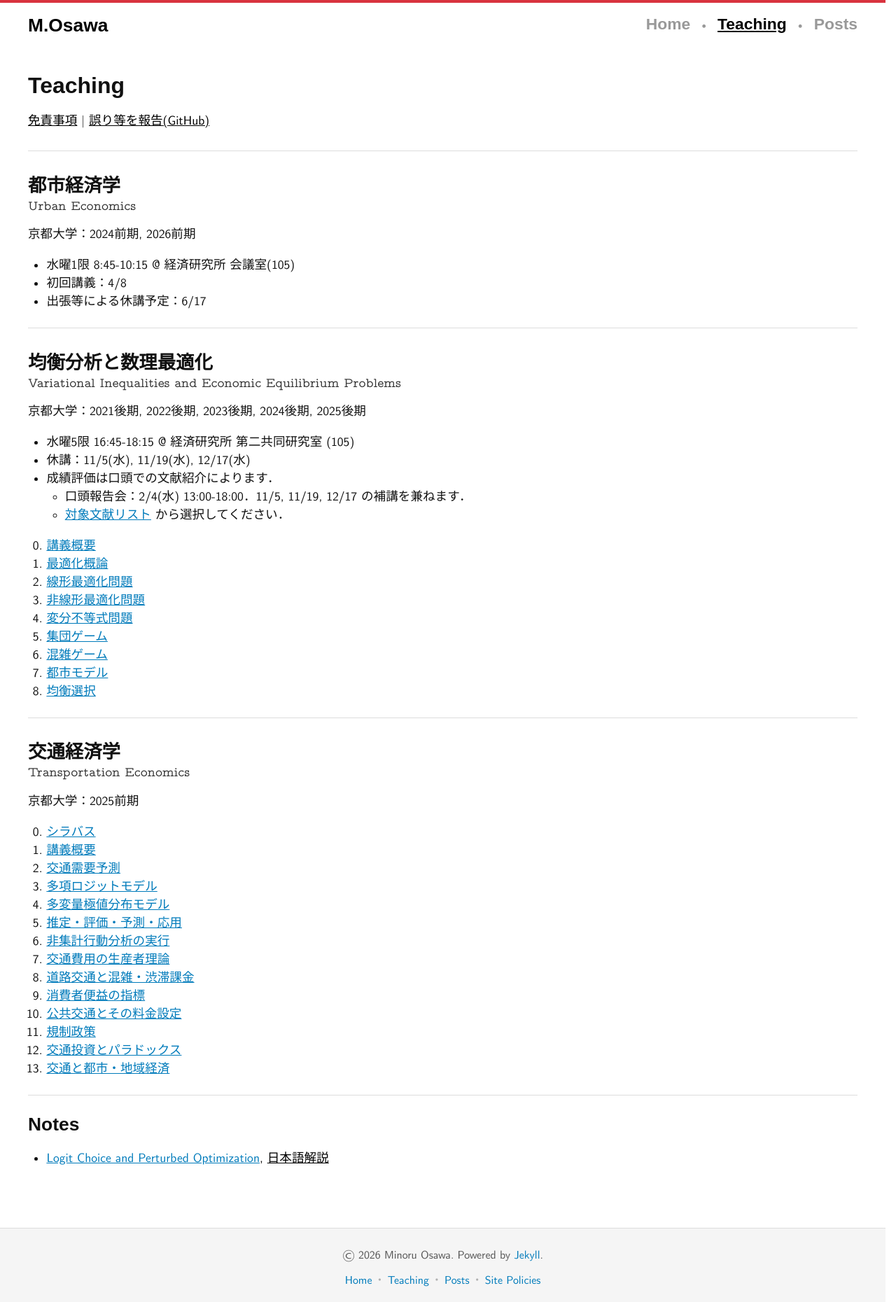
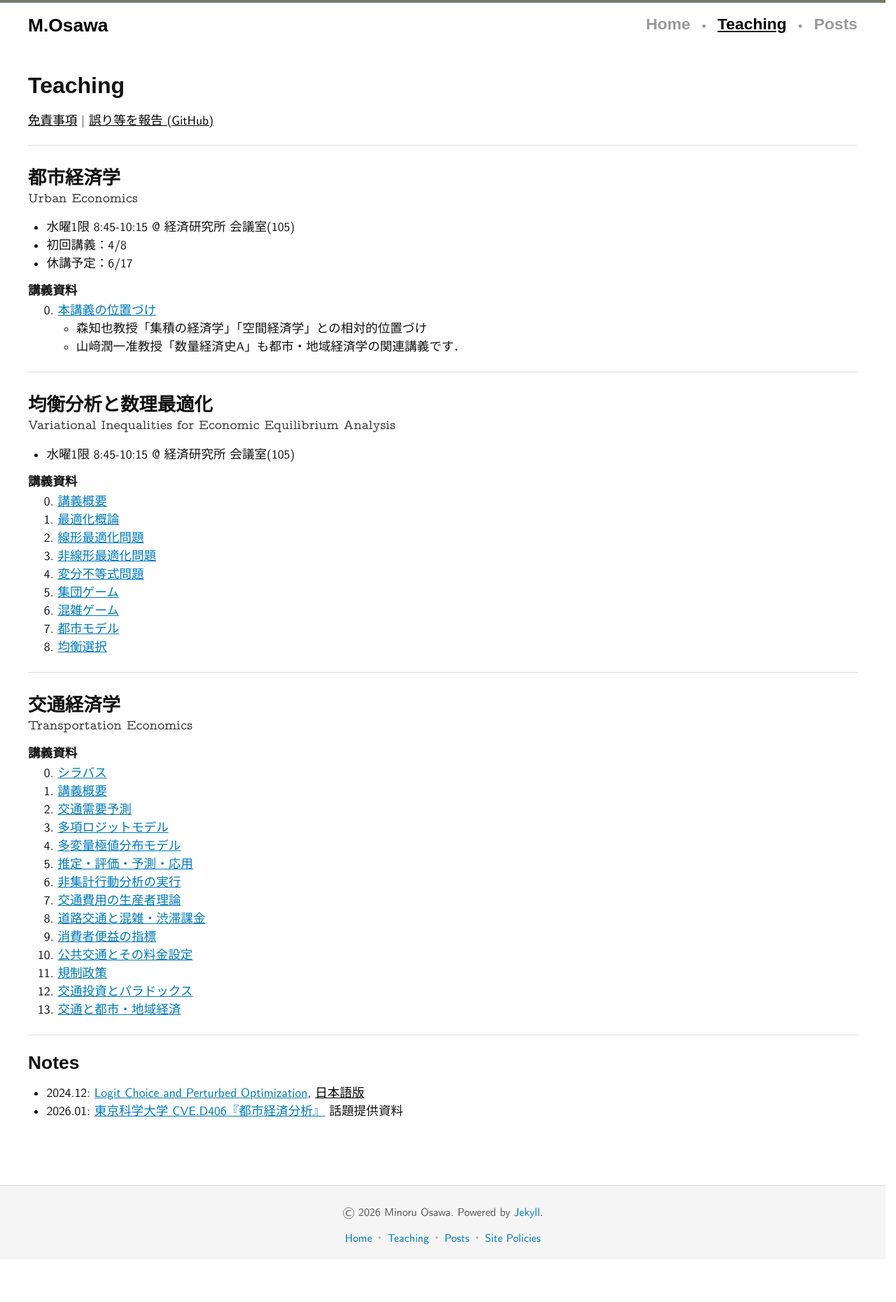
Before and after one commit to mino-osawa/mino-osawa.github.io, a Jekyll site: the page built from teaching.markdown, in a window 1280 px wide. Shown: the whole page at 70% size. Built offline with Jekyll 4.4.1, drawn with Linux system fonts in a browser that asks for light colours; some web fonts are replaced; after the commit the page ends 1799 px from its top, so only the background shows below that.

Commit message:
refactor teaching

```diff
--- a/_includes/profile.html
+++ b/_includes/profile.html
@@ -8,9 +8,9 @@
         <ul class="info">
         <li class="em"><img src="/assets/img/em.png" id="em-img"> <button id="cpem" class="em-button" type="button">Copy</button><noscript>This site requires JavaScript.</noscript></li>
         <li class="loc"><a href="https://maps.app.goo.gl/E2Qxmj5z11s1J57G9">Kyoto, Japan</a></li>
-        <li class="twt"><a href="https://twitter.com/minoru_osawa">Twitter</a>・<a href="https://www.researchgate.net/profile/Minoru-Osawa">ResearchGate</a></li>
-        <li class="lnks"><a href="https://scholar.google.co.jp/citations?user=qKxF-dkAAAAJ">Google Scholar</a>・<a href="https://orcid.org/0000-0001-9067-5375">ORCID</a></li>
-        <li class="doc"><a href="/assets/CV-Osawa.pdf">CV (pdf)</a>・<a href="https://researchmap.jp/minoru_osawa">researchmap（日本語情報）</a></li>
+        <li class="twt"><a href="https://twitter.com/minoru_osawa">Twitter</a><span class="separator">・</span><a href="https://www.researchgate.net/profile/Minoru-Osawa">ResearchGate</a></li>
+        <li class="lnks"><a href="https://scholar.google.co.jp/citations?user=qKxF-dkAAAAJ">Google Scholar</a><span class="separator">・</span><a href="https://orcid.org/0000-0001-9067-5375">ORCID</a></li>
+        <li class="doc"><a href="/assets/CV-Osawa.pdf">CV(pdf)</a><span class="separator">・</span><a href="https://researchmap.jp/minoru_osawa">researchmap（日本語情報）</a></li>
         </ul>
 
         <script>
--- a/_sass/components/_navigation.scss
+++ b/_sass/components/_navigation.scss
@@ -1,7 +1,7 @@
 /* === ナビゲーション === */
 .site-nav {
   font-family: "Computer Modern Sans Serif", "Noto Sans JP", sans-serif;
-  border-top: 4px solid $color-beniaka;
+  border-top: 4px solid $color-yamabatoiro;
 
   a {
     text-decoration: none;
--- a/_sass/layout/_layout.scss
+++ b/_sass/layout/_layout.scss
@@ -45,7 +45,23 @@
   }
 }
 
-.title-block {
+// teaching
+
+.course, .notes {
+    border-top: 1px solid #ddd;
+    padding: 1.5rem 0 1.5rem;
+
+    ul {
+        margin: 0;
+    }
+
+    h3 {
+        font-size: $Base;
+        margin: .8rem 0 0;
+    }
+}
+
+.course-header {
   display: flex;
   flex-direction: column;
   align-items: flex-start;
@@ -55,7 +71,7 @@
   }
 
   .en {
-    font-size: clamp(1.1rem, 1.5vw, 1.2rem);
+    font-size: $FSize-3;
     color: #333;
     font-family: "Computer Modern Typewriter", sans-serif;
   }
@@ -64,3 +80,7 @@
 .course-info {
   margin: 0.83em 0 0 0;
 }
+
+.course-contents ol {
+    margin: .2rem 0 0 1rem;
+}
--- a/_sass/utilities/_utilities.scss
+++ b/_sass/utilities/_utilities.scss
@@ -7,6 +7,10 @@
 .position {
   font-weight: bold;
   color: $color-koinezu;
+}
+
+.separator {
+    color: $color-separator;
 }
 
 .note,
--- a/teaching.markdown
+++ b/teaching.markdown
@@ -3,90 +3,120 @@ layout: "default"
 title: "M.Osawa - Teaching"
 permalink: "/teaching/"
 ---
-
 <h1>Teaching</h1>
 
-<p><a href="/policies/#disclaimer">免責事項</a> | <a href="https://github.com/{{ site.github.user }}/{{ site.github.repo }}/issues/new?title=講義資料について" target="_blank">誤り等を報告(GitHub) </a></p>
-
-<hr>
-
-<div class="title-block" id="ur">
-  <h2 class="jp">都市経済学</h2>
-  <div class="en">Urban Economics</div>
-</div>
-<div class="course-info">
-京都大学：2024前期, 2026前期
+<div class="teaching-meta">
+  <p>
+    <a href="/policies/#disclaimer">免責事項</a> |
+    <a href="https://github.com/{{ site.github.user }}/{{ site.github.repo }}/issues/new?title=講義資料について" target="_blank">
+      誤り等を報告 (GitHub)
+    </a>
+  </p>
 </div>
 
-<ul>
-<li>水曜1限 8:45-10:15 @ 経済研究所 会議室(105)</li>
-<li>初回講義：4/8</li>
-<li>出張等による休講予定：6/17</li>
-</ul>
 
-<hr>
+<section class="course" id="ur">
 
-<div class="title-block" id="vi">
-  <h2 class="jp">均衡分析と数理最適化</h2>
-  <div class="en">Variational Inequalities and Economic Equilibrium Problems</div>
-</div>
-<div class="course-info">
-京都大学：2021後期, 2022後期, 2023後期, 2024後期, 2025後期
-</div>
+  <header class="course-header">
+    <h2 class="jp">都市経済学</h2>
+    <div class="en">Urban Economics</div>
+  </header>
 
-<ul>
-<li>水曜5限 16:45-18:15 @ 経済研究所 第二共同研究室 (105)</li>
-<li>休講：11/5(水), 11/19(水), 12/17(水)</li>
-<li>成績評価は口頭での文献紹介によります．
+  <div class="course-info">
     <ul>
-    <li>口頭報告会：2/4(水) 13:00-18:00．11/5, 11/19, 12/17 の補講を兼ねます．</li>
-    <li><a href="/notes/vip/VI25-Readings.pdf">対象文献リスト</a> から選択してください．</li>
+      <li>水曜1限 8:45-10:15 @ 経済研究所 会議室(105)</li>
+      <li>初回講義：4/8</li>
+      <li>休講予定：6/17</li>
     </ul>
-</li>
-</ul>
+  </div>
 
-<ol start="0">
-<li><a href="/notes/vip/VI25-00_Orientation.pdf">講義概要</a></li>
-<li><a href="/notes/vip/VI25-01_Opt.pdf">最適化概論</a></li>
-<li><a href="/notes/vip/VI25-02_LP.pdf">線形最適化問題</a></li>
-<li><a href="/notes/vip/VI25-03_NLP.pdf">非線形最適化問題</a></li>
-<li><a href="/notes/vip/VI25-04_VIP.pdf">変分不等式問題</a></li>
-<li><a href="/notes/vip/VI25-05_PG.pdf">集団ゲーム</a></li>
-<li><a href="/notes/vip/VI25-06_Congestion.pdf">混雑ゲーム</a></li>
-<li><a href="/notes/vip/VI25-07_Urban.pdf">都市モデル</a></li>
-<li><a href="/notes/vip/24-08_Stability.pdf">均衡選択</a></li>
-</ol>
+  <div class="course-contents">
+    <h3>講義資料</h3>
+    <ol start="0">
+      <li>
+        <a href="/notes/urban/Lecture-Map-2026.pdf">本講義の位置づけ</a>
+        <ul>
+          <li>森知也教授「集積の経済学」「空間経済学」との相対的位置づけ</li>
+          <li>山﨑潤一准教授「数量経済史A」も都市・地域経済学の関連講義です．</li>
+        </ul>
+      </li>
+    </ol>
+  </div>
 
-<hr>
+</section>
 
-<div class="title-block" id="tr">
-  <h2 class="jp">交通経済学</h2>
-  <div class="en">Transportation Economics</div>
-</div>
-<div class="course-info">
-京都大学：2025前期
-</div>
 
-<ol start="0">
-<li><a href="/notes/transport/TE25-00_Syllabus.pdf">シラバス</a></li>
-<li><a href="/notes/transport/TE25-00_Introduction.pdf">講義概要</a></li>
-<li><a href="/notes/transport/TE25-01_Travel-Demand.pdf">交通需要予測</a></li>
-<li><a href="/notes/transport/TE25-02_MNL.pdf">多項ロジットモデル</a></li>
-<li><a href="/notes/transport/TE25-03_MEV.pdf">多変量極値分布モデル</a></li>
-<li><a href="/notes/transport/TE25-04_Estimation.pdf">推定・評価・予測・応用</a></li>
-<li><a href="/notes/transport/TE25-05_RUM-Project.pdf">非集計行動分析の実行</a></li>
-<li><a href="/notes/transport/TE25-06_Travel-Cost.pdf">交通費用の生産者理論</a></li>
-<li><a href="/notes/transport/TE25-07_Highway-Travel.pdf">道路交通と混雑・渋滞課金</a></li>
-<li><a href="/notes/transport/TE25-08_Benefits.pdf">消費者便益の指標</a></li>
-<li><a href="/notes/transport/TE25-09_Pricing-Public-Transport.pdf">公共交通とその料金設定</a></li>
-<li><a href="/notes/transport/TE25-10_Regulation.pdf">規制政策</a></li>
-<li><a href="/notes/transport/TE25-11_Transport-Investment.pdf">交通投資とパラドックス</a></li>
-<li><a href="/notes/transport/TE25-12_WEIs.pdf">交通と都市・地域経済</a></li>
-</ol>
+<section class="course" id="vi">
 
-<hr>
+  <header class="course-header">
+    <h2 class="jp">均衡分析と数理最適化</h2>
+    <div class="en">Variational Inequalities for Economic Equilibrium Analysis</div>
+  </header>
 
-<h2>Notes</h2>
-<ul class="last_list">
-<li><a href="/notes/N2412_logit.pdf">Logit Choice and Perturbed Optimization</a>, <a href="https://mino-osawa.github.io/rum/2025/05/29/post.html">日本語解説</a></li>
-</ul>
+  <div class="course-info">
+    <ul>
+      <li>水曜1限 8:45-10:15 @ 経済研究所 会議室(105)</li>
+    </ul>
+  </div>
+
+  <div class="course-contents">
+    <h3>講義資料</h3>
+    <ol start="0">
+      <li><a href="/notes/vip/VI25-00_Orientation.pdf">講義概要</a></li>
+      <li><a href="/notes/vip/VI25-01_Opt.pdf">最適化概論</a></li>
+      <li><a href="/notes/vip/VI25-02_LP.pdf">線形最適化問題</a></li>
+      <li><a href="/notes/vip/VI25-03_NLP.pdf">非線形最適化問題</a></li>
+      <li><a href="/notes/vip/VI25-04_VIP.pdf">変分不等式問題</a></li>
+      <li><a href="/notes/vip/VI25-05_PG.pdf">集団ゲーム</a></li>
+      <li><a href="/notes/vip/VI25-06_Congestion.pdf">混雑ゲーム</a></li>
+      <li><a href="/notes/vip/VI25-07_Urban.pdf">都市モデル</a></li>
+      <li><a href="/notes/vip/24-08_Stability.pdf">均衡選択</a></li>
+    </ol>
+  </div>
+
+</section>
+
+
+<section class="course" id="tr">
+
+  <header class="course-header">
+    <h2 class="jp">交通経済学</h2>
+    <div class="en">Transportation Economics</div>
+  </header>
+
+  <div class="course-contents">
+    <h3>講義資料</h3>
+    <ol start="0">
+      <li><a href="/notes/transport/TE25-00_Syllabus.pdf">シラバス</a></li>
+      <li><a href="/notes/transport/TE25-00_Introduction.pdf">講義概要</a></li>
+      <li><a href="/notes/transport/TE25-01_Travel-Demand.pdf">交通需要予測</a></li>
+      <li><a href="/notes/transport/TE25-02_MNL.pdf">多項ロジットモデル</a></li>
+      <li><a href="/notes/transport/TE25-03_MEV.pdf">多変量極値分布モデル</a></li>
+      <li><a href="/notes/transport/TE25-04_Estimation.pdf">推定・評価・予測・応用</a></li>
+      <li><a href="/notes/transport/TE25-05_RUM-Project.pdf">非集計行動分析の実行</a></li>
+      <li><a href="/notes/transport/TE25-06_Travel-Cost.pdf">交通費用の生産者理論</a></li>
+      <li><a href="/notes/transport/TE25-07_Highway-Travel.pdf">道路交通と混雑・渋滞課金</a></li>
+      <li><a href="/notes/transport/TE25-08_Benefits.pdf">消費者便益の指標</a></li>
+      <li><a href="/notes/transport/TE25-09_Pricing-Public-Transport.pdf">公共交通とその料金設定</a></li>
+      <li><a href="/notes/transport/TE25-10_Regulation.pdf">規制政策</a></li>
+      <li><a href="/notes/transport/TE25-11_Transport-Investment.pdf">交通投資とパラドックス</a></li>
+      <li><a href="/notes/transport/TE25-12_WEIs.pdf">交通と都市・地域経済</a></li>
+    </ol>
+  </div>
+
+</section>
+
+
+<section class="notes">
+
+  <h2>Notes</h2>
+
+  <ul class="last_list">
+    <li>2024.12:
+      <a href="/notes/misc/N2412_logit.pdf">Logit Choice and Perturbed Optimization</a>,
+      <a href="https://mino-osawa.github.io/rum/2025/05/29/post.html">日本語版</a>
+    </li>
+    <li>2026.01: <a href="/notes/misc/SciTo_260126_SpatialModels.pdf">東京科学大学 CVE.D406『都市経済分析』</a> 話題提供資料</li>
+  </ul>
+
+</section>
```
Also changed, not shown: 12 other files.
